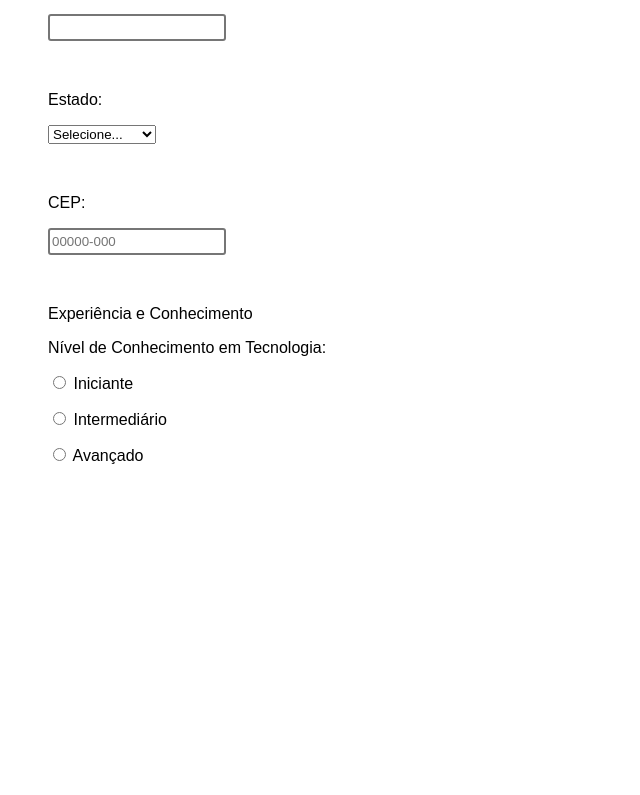
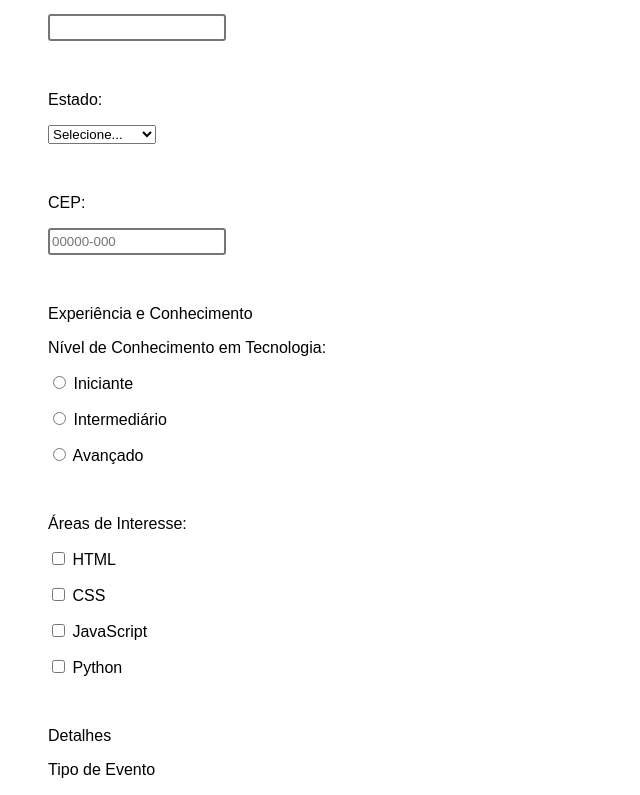
Before and after one commit to Guilinuxos/Blog-tecnologia, a plain HTML site: page eventos.html in a window 1280 px wide. Shown: the part 834-1629 px from the top of the page, without its empty margins (0-640 px from the left). Before the commit the page ends 1315 px from the top, so only its background shows below. Drawn offline with Linux system fonts and the light colour scheme.

Commit message:
começo dos detalhes do evento

```diff
--- a/eventos.html
+++ b/eventos.html
@@ -88,3 +88,24 @@
 <blockquote><input type="radio" id="avançado" name="experience" value="avançado">
   <label for="avançado">Avançado</label> </blockquote>
 </form>
+
+<br>
+<blockquote>Áreas de Interesse:</blockquote>
+<form>
+  <blockquote><input type="checkbox" id="html" name="Interesse" value="html">
+  <label for="html">HTML</label> </blockquote>
+
+  <blockquote><input type="checkbox" id="html" name="Interesse" value="html">
+  <label for="html">CSS</label> </blockquote>
+
+    <blockquote><input type="checkbox" id="html" name="Interesse" value="html">
+  <label for="html">JavaScript</label> </blockquote>
+
+  <blockquote><input type="checkbox" id="html" name="Interesse" value="html">
+  <label for="html">Python</label> </blockquote>
+</form>
+
+
+<br>
+<blockquote>Detalhes</blockquote>
+<blockquote>Tipo de Evento</blockquote>
```
